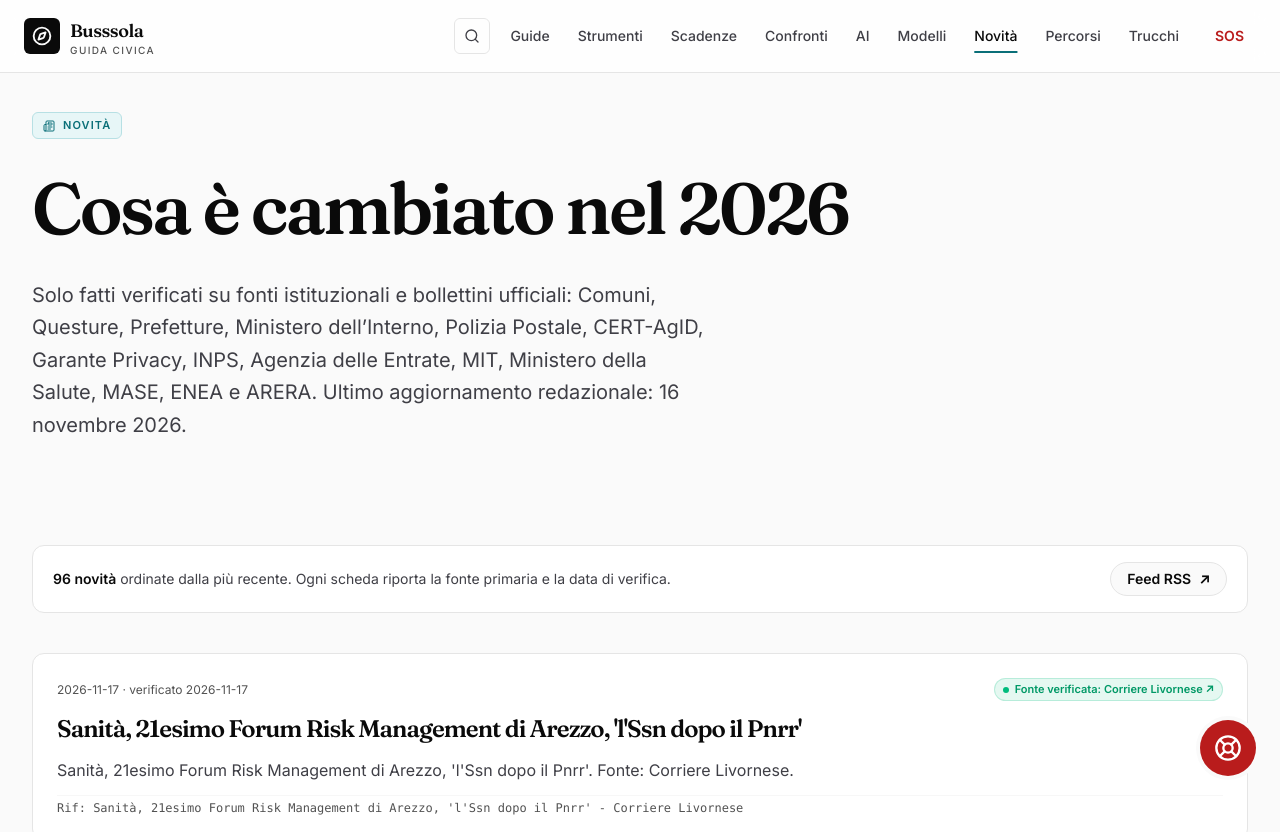
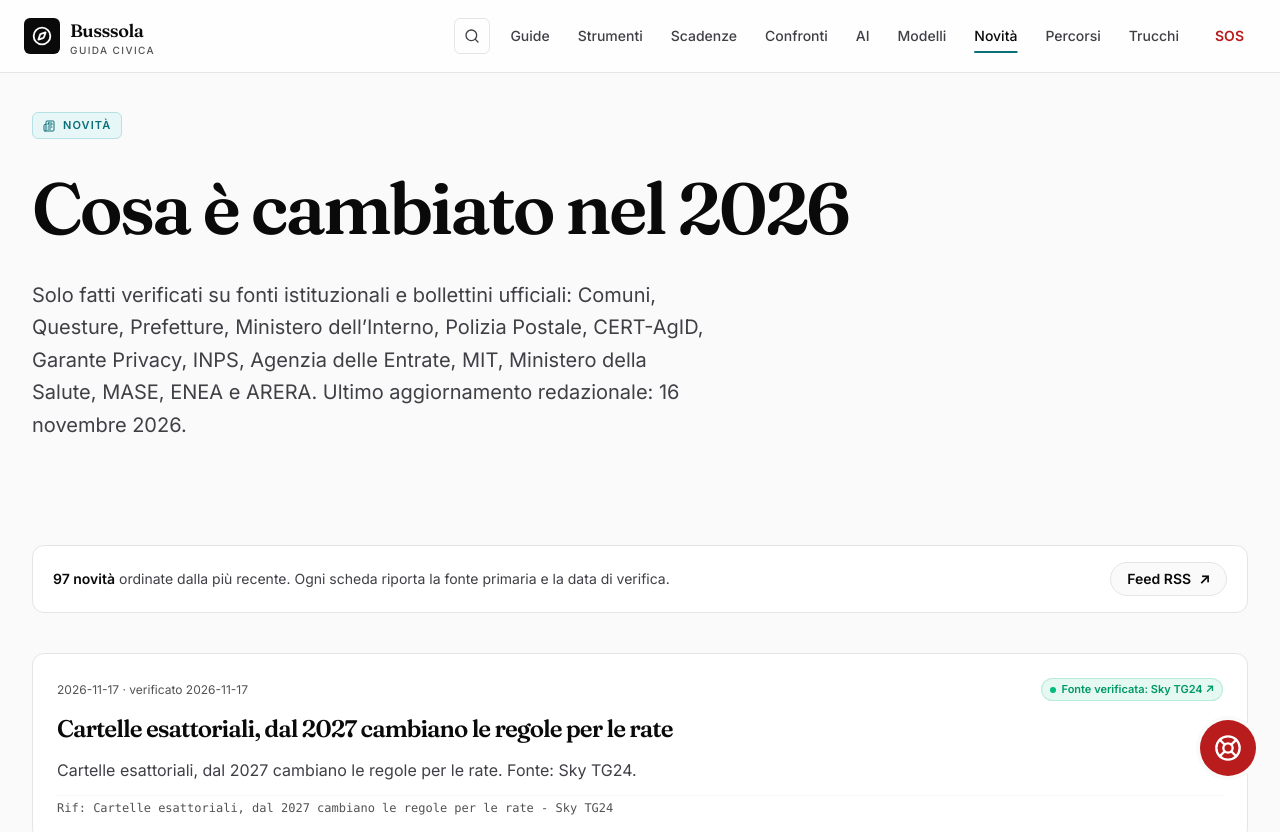
Before and after one commit to ajdohaxhia/busssola, a Next.js app: page /novita in a window 1280 px wide. Shown: the top 832 px of the page. Built offline with nearby package versions, Linux system fonts and the light colour scheme.

Commit message:
chore(news): auto-import notizie civiche 2026-11-18
Imported from Google News RSS. Items marked [BOZZA] require editorial review.
[skip ci]

```diff
--- a/src/data/news.ts
+++ b/src/data/news.ts
@@ -14,6 +14,32 @@ const src = (title: string, organization: string, url: string, usedFor = 'Allert
 })
 
 export const CIVIC_NEWS: NewsItem[] = [
+    // ── Auto-imported 2026-11-18 ──────────────────────────
+    {
+        slug: 'cartelle-esattoriali-dal-2027-cambiano-le-regole-per-le-rate-sky-tg24-20261117',
+        title: 'Cartelle esattoriali, dal 2027 cambiano le regole per le rate',
+        date: '2026-11-17',
+        summary: 'Cartelle esattoriali, dal 2027 cambiano le regole per le rate. Fonte: Sky TG24.',
+        body: [
+            'Cartelle esattoriali, dal 2027 cambiano le regole per le rate.',
+        ],
+        whatChanged: [
+            'Cartelle esattoriali, dal 2027 cambiano le regole per le rate',
+        ],
+        whoIsAffected: 'Cittadini italiani interessati dalla novità.',
+        whatToDo: [
+            'Consulta la fonte ufficiale per i dettagli completi',
+        ],
+        sourceIds: [],
+        sources: [
+            src('Cartelle esattoriali, dal 2027 cambiano le regole per le rate - Sky TG24', 'Sky TG24', 'https://news.google.com/rss/articles/CBMif0FVX3lxTE1WZ3NqazZMRDRTc2xDNTVxeUJ1MEI0Z25ZekY4SnZTQTZlcGxEYmpRZTRTZTFkalNhVXU2SW4zd0lOUkFMS0hhd1pYRVlCNlJDQmNValJJX1h1SHhyaFJ3Z1lsNEpLZGhfaVVDRzlMQnhBaVk2MUl0dUdjeUVmcDA?oc=5', 'Cartelle esattoriali, dal 2027 cambiano le regole per le rate - Sky TG24', '2026-11-17'),
+        ],
+        relatedGuides: ['/moduli/modulo-11-fisco-tasse'],
+        relatedTemplates: [],
+        lastReviewedAt: '2026-11-17',
+    },
+    // ── End auto-import ──────────────────────────────────────────────
+
     // ── Auto-imported 2026-11-17 ──────────────────────────
     {
         slug: 'pensioni-ape-sociale-esclusi-i-contributivi-puri-chi-sono-e-perche-inps-respinge',
```
